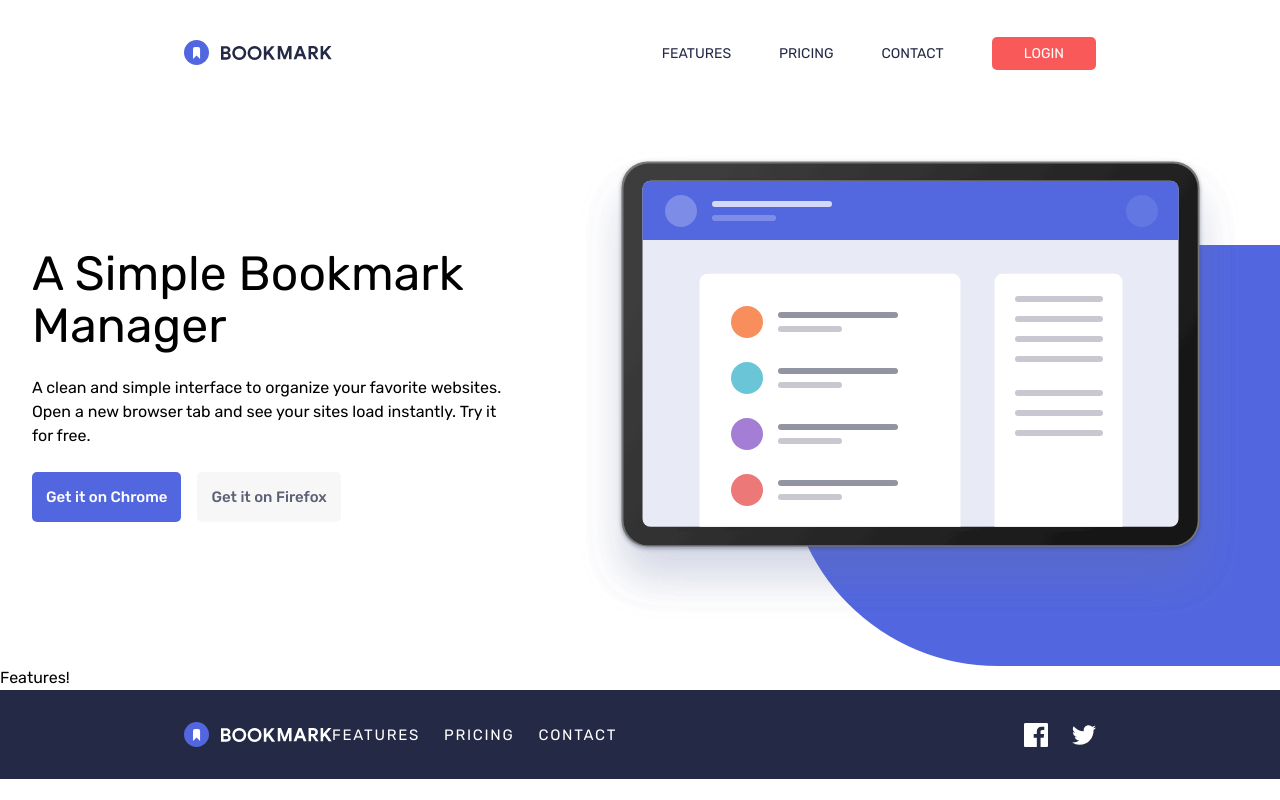
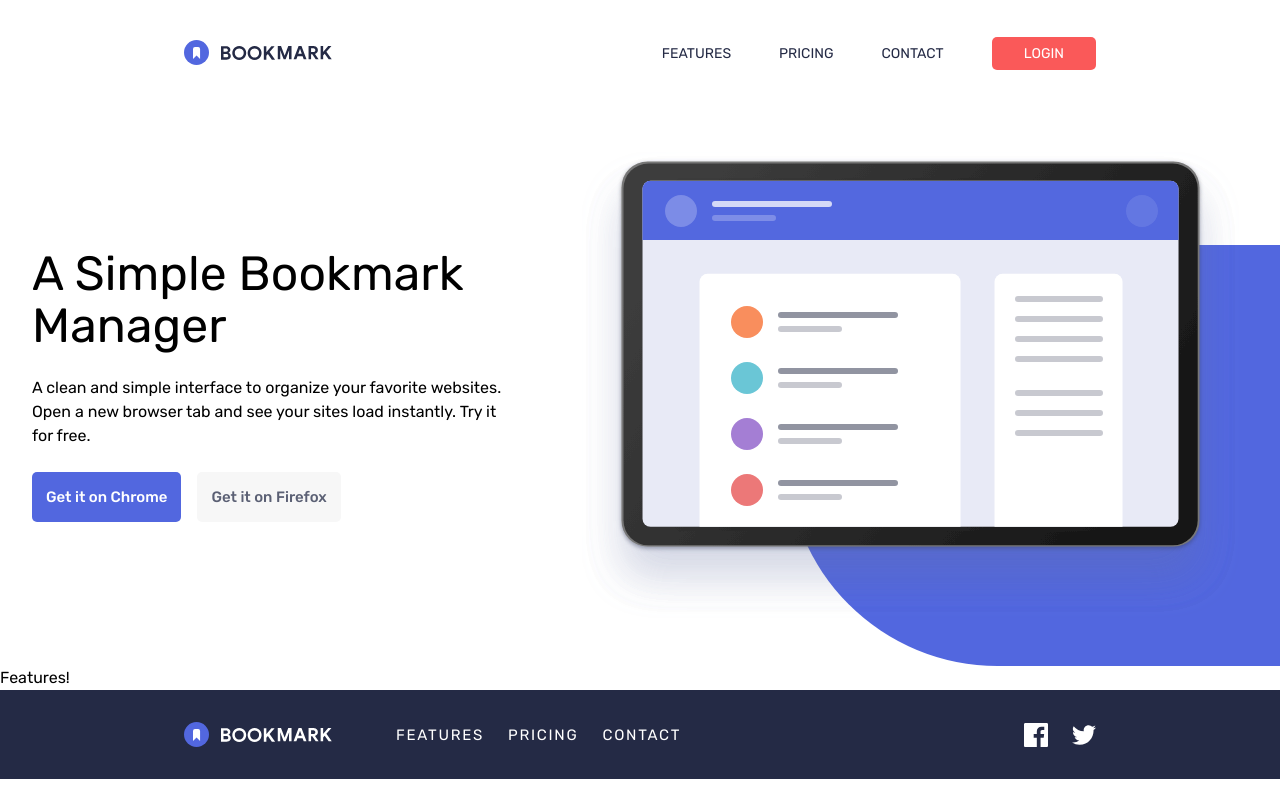
Before and after one commit to Joshk7/bookmark-landing-page, a React (Vite) app: page / in a window 1280 px wide. Built offline with nearby package versions, Linux system fonts and the light colour scheme.

Commit message:
fixed spacing problems on footer for desktop

```diff
--- a/src/index.css
+++ b/src/index.css
@@ -1,4 +1,5 @@
 @import "tailwindcss";
+@tailwind utilities;
 
 *,
 *::before,
@@ -60,7 +61,3 @@ p {
   --grey-600: #5b6074;
   --red: #fa5959;
 }
-
-.me-auto {
-    margin-inline-end: auto;
-}
--- a/src/layout/Footer.tsx
+++ b/src/layout/Footer.tsx
@@ -4,15 +4,15 @@ import twitter from "/src/assets/icon-twitter.svg";
 
 const Footer = () => {
     return (
-        <footer className="w-[100vw] p-8 bg-[var(--blue-950)] flex justify-center">
-            <div className="max-w-[75%] w-full flex flex-col md:flex-row items-center justify-between gap-y-12">
+        <footer className="w-full p-8 bg-[var(--blue-950)]">
+            <div className="!mx-auto max-w-[75%] w-full flex flex-col md:flex-row items-center justify-between gap-y-12">
                 <img
                     className="max-h-[25px]"
                     src={bookmarkWhite}
                     height={25}
                     alt="Bookmark"
                 />
-                <ul className="flex flex-col md:flex-row items-center gap-y-6 gap-x-6 me-auto">
+                <ul className="flex flex-col md:flex-row items-center gap-y-6 gap-x-6 lg:!mr-auto lg:!ml-16">
                     <li>
                         <a
                             className="text-[0.9375rem] leading-[1.0625rem] tracking-[0.108125rem] text-[var(--white)] uppercase"
--- a/tailwind.config.js
+++ /dev/null
@@ -1,6 +0,0 @@
-module.exports = {
-  content: ["./src/**/*.{js,ts,jsx,tsx}"],
-  safelist: ["me-auto"], // ← add this
-  theme: { extend: {} },
-  plugins: [],
-};
```
